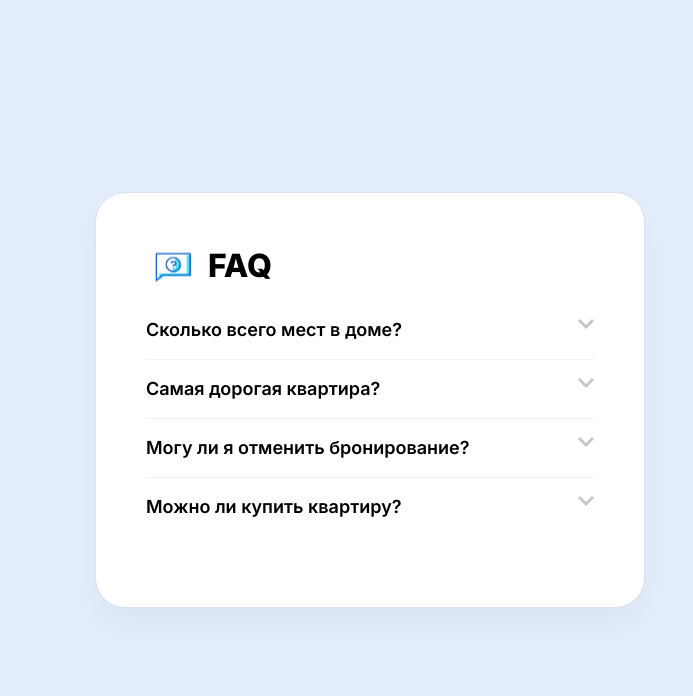
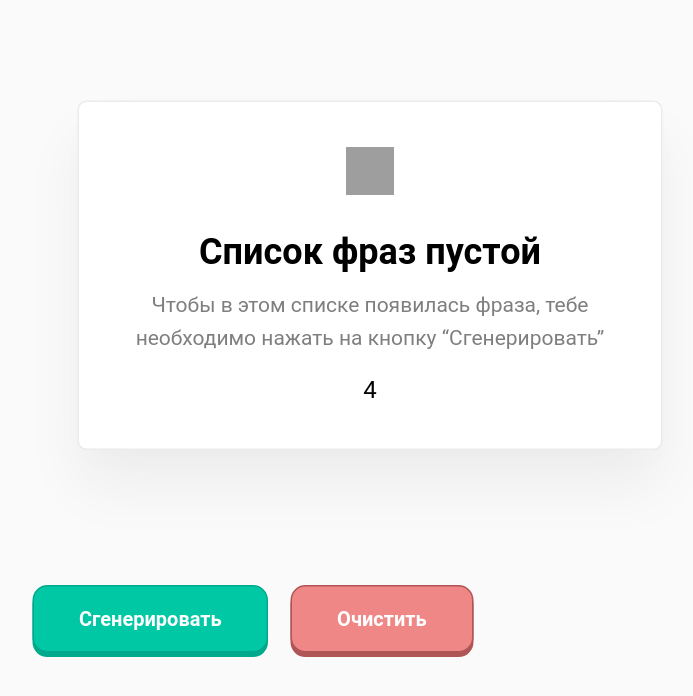
Before and after one commit to Daniel-sus/React-tutorials, a React (Create React App) app: page / in a window 1280 px wide. Shown: the top 696 px of the page, without its empty margins (270-963 px from the left). Built offline with nearby package versions, Linux system fonts and the light colour scheme; grey boxes are pictures that could not be loaded.

Commit message:
Сделал 5 дз

```diff
--- a/src/index.js
+++ b/src/index.js
@@ -2,7 +2,7 @@
 import ReactDOM from "react-dom";
 import "./index.css";
 
-import App from "./tutorial-3/App";
+import App from "./tutorial-5/App";
 
 ReactDOM.render(
   <React.StrictMode>
--- /dev/null
+++ b/src/tutorial-5/App.css
@@ -0,0 +1,70 @@
+* {
+  font-family: "Roboto";
+}
+body {
+  background-color: #fafafa;
+}
+.wrapper {
+  width: 450px;
+  margin: 50px auto;
+  transform: scale(1.5) translateY(70px);
+}
+.list {
+  max-height: 400px;
+  overflow: auto;
+  padding: 30px;
+  margin-bottom: 30px;
+}
+.btn {
+  height: 45px;
+  padding: 0 30px;
+  border: 0;
+  border-radius: 10px;
+  margin-right: 15px;
+  font-weight: 600;
+  cursor: pointer;
+  transition: all 0.15s ease;
+}
+.btn:active {
+  transform: translateY(2px);
+  box-shadow: none;
+}
+.btn_generate {
+  background-color: #00c8a4;
+  color: #fff;
+  box-shadow: 0 3px 0 #00a98b;
+  border: 1px solid #00a98b;
+}
+.btn_clear {
+  background-color: #f08787;
+  box-shadow: 0 3px 0 #b05555;
+  border: 1px solid #b05555;
+  color: #fff;
+}
+.block {
+  padding: 15px 30px;
+  background: #ffffff;
+  border: 1px solid #ebebeb;
+  box-sizing: border-box;
+  box-shadow: 0px 9px 24px rgba(0, 0, 0, 0.01),
+    0px 25px 40px rgba(0, 0, 0, 0.05);
+  border-radius: 6px;
+  margin-bottom: 30px;
+}
+.block h3 {
+  font-size: 18px;
+}
+.empty-block {
+  text-align: center;
+  padding: 30px;
+}
+.empty-block h2 {
+  font-size: 24px;
+  margin-bottom: 0;
+}
+.empty-block p {
+  margin-top: 10px;
+  font-size: 14px;
+  opacity: 0.5;
+  line-height: 22px;
+}
--- /dev/null
+++ b/src/tutorial-5/App.js
@@ -0,0 +1,43 @@
+import React from "react";
+import EmptyBlock from "./components/EmptyBlock";
+import Phrase from "./components/Phrase";
+import "./App.css";
+import { nounsArr, adjectivesArr } from "./Phrases";
+
+const App = () => {
+  const [isArray, setIsArray] = React.useState([]);
+
+  const generatePhrase = () => {
+    let phrase =
+      adjectivesArr[Math.floor(Math.random() * adjectivesArr.length)] +
+      " " +
+      adjectivesArr[Math.floor(Math.random() * adjectivesArr.length)] +
+      " " +
+      nounsArr[Math.floor(Math.random() * nounsArr.length)];
+    setIsArray([phrase, ...isArray]);
+  };
+
+  const deletePhrase = () => {
+    setIsArray([]);
+  };
+
+  return (
+    <div className="wrapper">
+      <div className="list">
+        {isArray.length > 0 ? (
+          isArray.map((text, index) => <Phrase key={index} text={text} />)
+        ) : (
+          <EmptyBlock />
+        )}
+      </div>
+      <button onClick={generatePhrase} className="btn btn_generate">
+        Сгенерировать
+      </button>
+      <button onClick={deletePhrase} className="btn btn_clear">
+        Очистить
+      </button>
+    </div>
+  );
+};
+
+export default App;
--- /dev/null
+++ b/src/tutorial-5/Phrases.js
@@ -0,0 +1,46 @@
+const adjectivesArr = [
+  "абсолютный",
+  "адский",
+  "азартный",
+  "активный",
+  "ангельский",
+  "астрономический",
+  "баснословный",
+  "безбожный",
+  "безбрежный",
+  "безвозвратный",
+  "безграничный",
+  "бездонный",
+  "бездушный",
+  "безжалостный",
+  "замечательно",
+  "замечательный",
+  "записной",
+  "запредельный",
+  "заядлый",
+  "звериный",
+  "зверский",
+  "зеленый",
+  "злой",
+  "злостный",
+  "значительный",
+  "неоспоримый",
+  "неотразимый",
+  "неоценимый",
+  "непередаваемый",
+];
+
+const nounsArr = [
+  "лгун",
+  "день",
+  "конь",
+  "олень",
+  "человек",
+  "программист",
+  "ребёнок",
+  "конец",
+  "город",
+  "дурак",
+];
+
+export { adjectivesArr, nounsArr };
--- /dev/null
+++ b/src/tutorial-5/components/EmptyBlock.jsx
@@ -0,0 +1,22 @@
+import React from "react";
+
+const EmptyBlock = () => {
+  return (
+    <div className="block empty-block">
+      <img
+        src="https://res.cloudinary.com/dfnhxiq6j/image/upload/v1640354646/ghost_lztiyl.png"
+        width="32px"
+        height="32px"
+        alt="Ghost"
+      />
+      <h2>Список фраз пустой</h2>
+      <p>
+        Чтобы в этом списке появилась фраза, тебе необходимо нажать на кнопку
+        “Сгенерировать”
+      </p>
+      4
+    </div>
+  );
+};
+
+export default EmptyBlock;
--- /dev/null
+++ b/src/tutorial-5/components/Phrase.jsx
@@ -0,0 +1,11 @@
+import React from "react";
+
+const Phrase = ({ text }) => {
+  return (
+    <div className="block">
+      <h3>{text}</h3>
+    </div>
+  );
+};
+
+export default Phrase;
```
